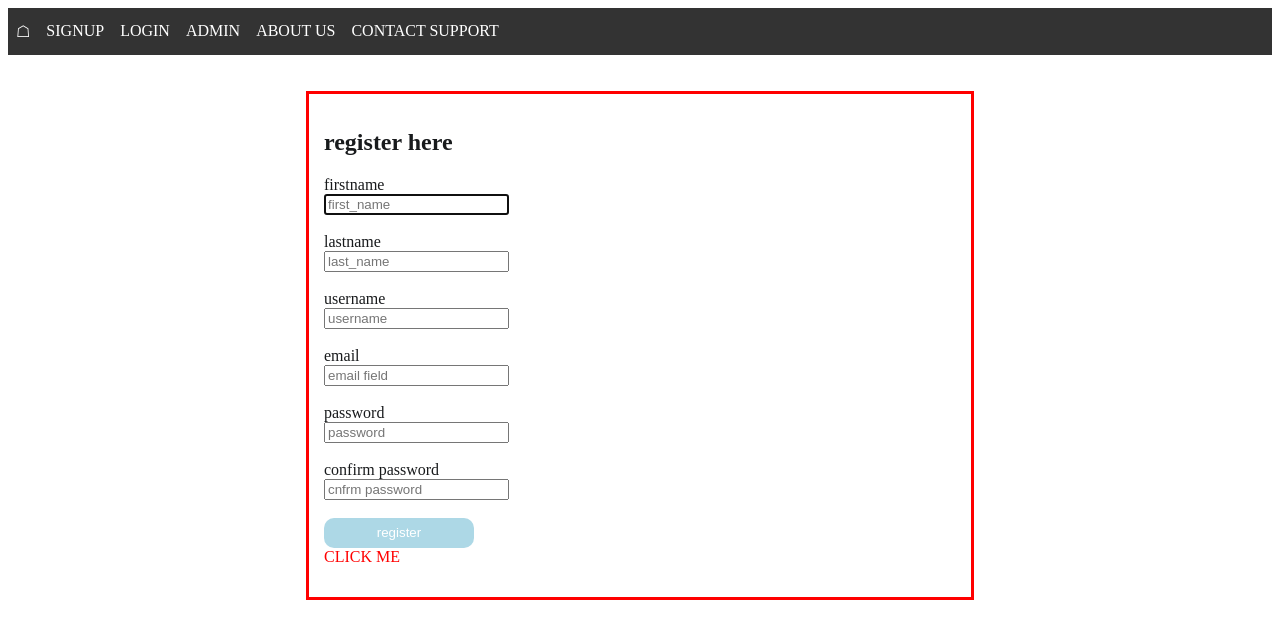
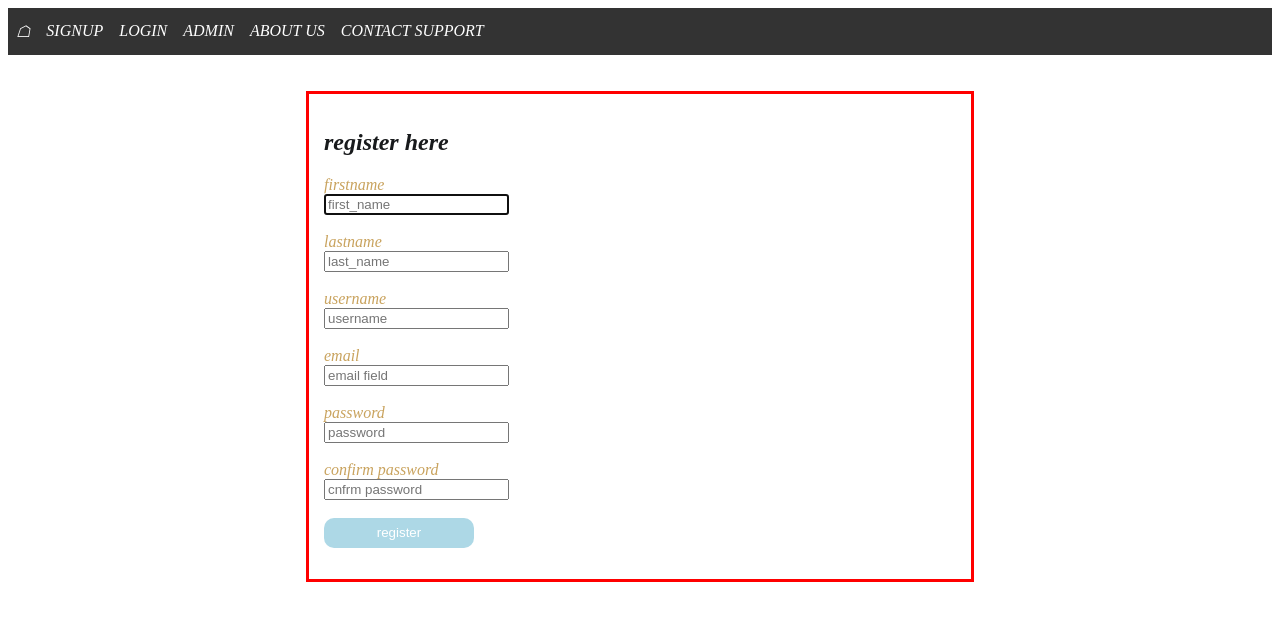
Before and after one commit to vsr73/blogssite, a Django app: page /register in a window 1280 px wide. Shown: the top 639 px of the page. Run offline with Django 4.2, Linux system fonts and the light colour scheme.

Commit message:
final version

```diff
--- a/blog/templates/app/register.html
+++ b/blog/templates/app/register.html
@@ -29,9 +29,6 @@
        <input type="password" name="password2" placeholder="cnfrm password" required><br>
        <br>
        <button class="glow-on-hover" type="submit">register</button>
-    <div class="text-box">
-        <a href="#" class="btn btn-white btn-animate">click me</a>
-    </div
 
     </form>
 </div>
--- a/blog/templates/main.html
+++ b/blog/templates/main.html
@@ -135,7 +135,7 @@ li a:hover:not(.active) {
        }
     strong{
     color:rgb(201, 163, 94)     HTML SCSS
-
+    }
 
 
 a {
```
